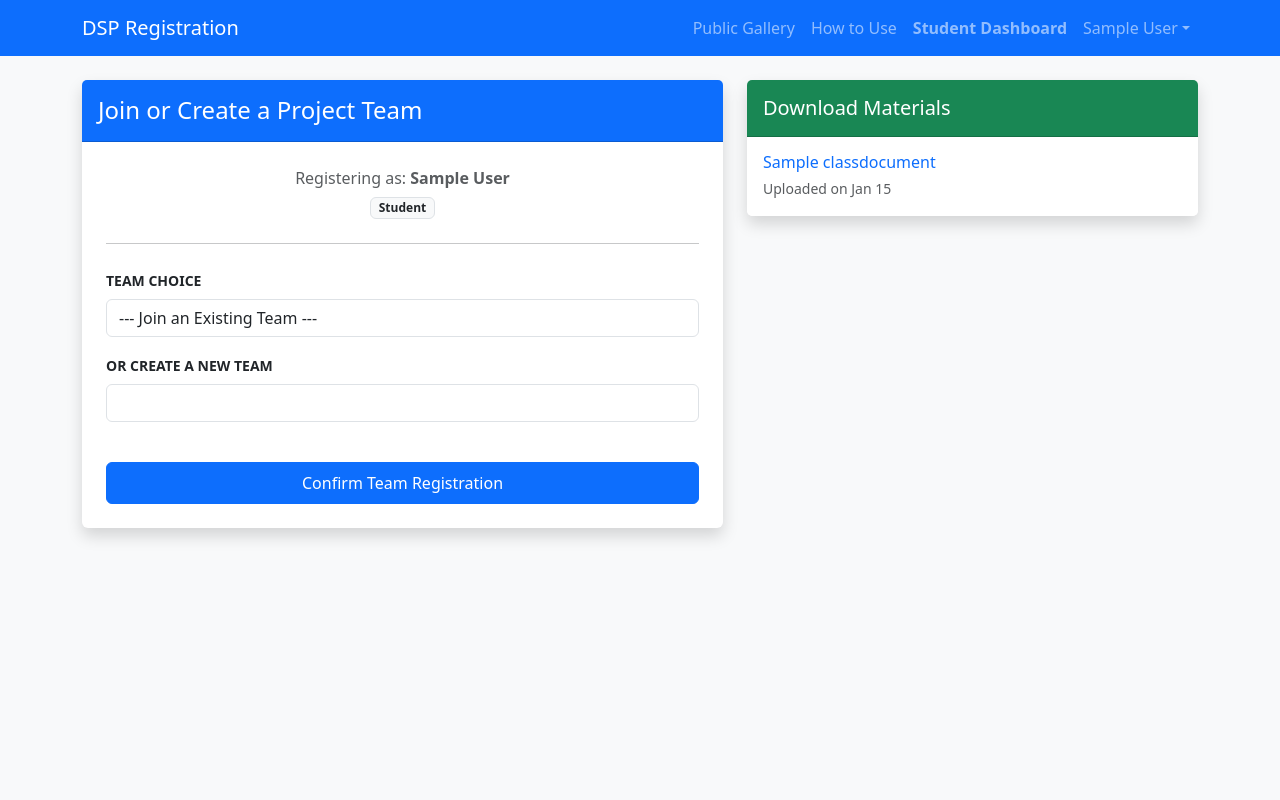
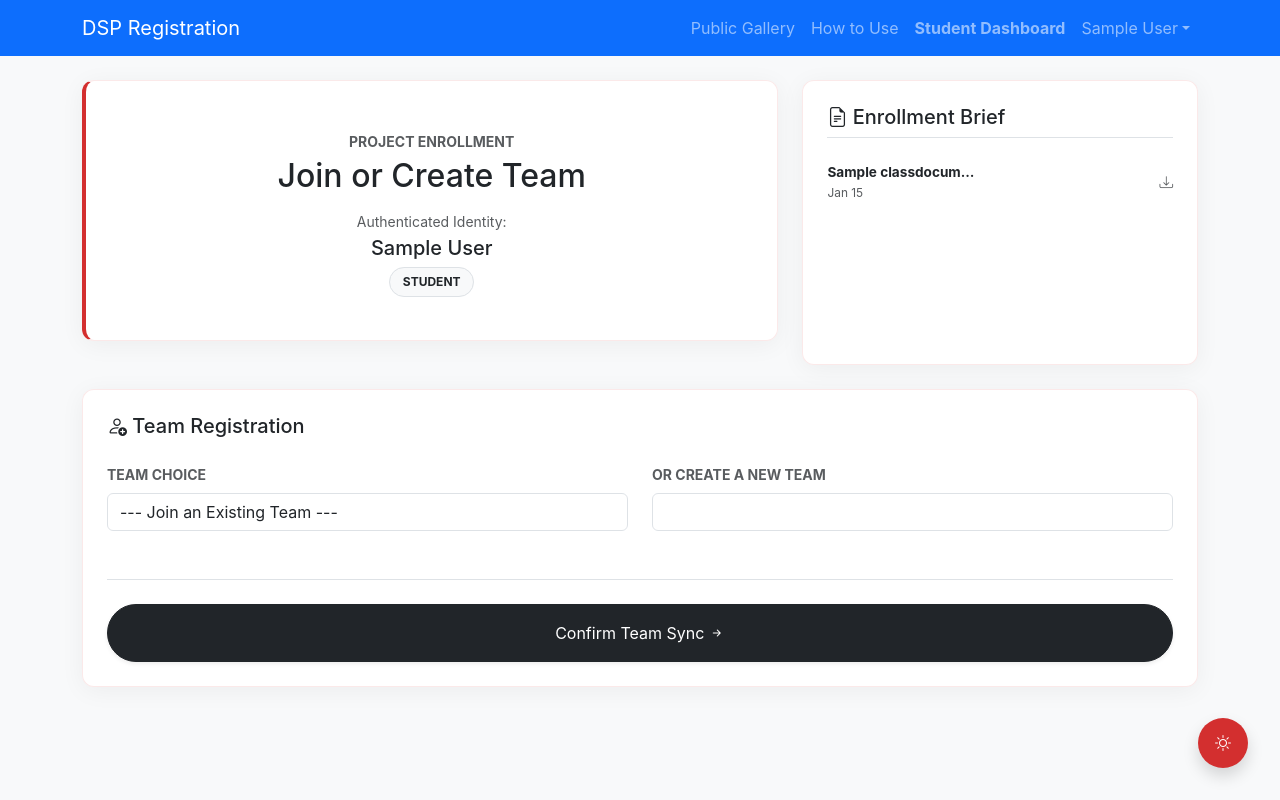
Before and after one commit to sub2pewds12/DSP-Class-Web, a Django app: template teams/templates/teams/register.html in a window 1280 px wide. Run offline with Django 5.2, Linux system fonts and the light colour scheme; the template is opened without the code that fills it: values that come from a table or form of the project are taken from there, others are empty; a user stored in the database is signed in; tables that the repository leaves empty hold one stand-in row (values such as "Sample post").

Commit message:
feat: modernize registration portal with red-white bento layout

```diff
--- a/teams/templates/teams/register.html
+++ b/teams/templates/teams/register.html
@@ -1,57 +1,100 @@
 {% extends 'teams/base.html' %}
+{% load static %}
+
+{% block extra_head %}
+<!-- Native Red/White Design System -->
+<link rel="stylesheet" href="{% static 'teams/css/student_hub.css' %}">
+<link rel="stylesheet" href="https://cdn.jsdelivr.net/npm/bootstrap-icons@1.11.1/font/bootstrap-icons.css">
+{% endblock %}
+
 {% block content %}
-<div class="row">
-    <!-- Team Registration Form -->
-    <div class="col-lg-7 mb-4">
-        <div class="card shadow border-0">
-            <div class="card-header bg-primary text-white py-3">
-                <h4 class="mb-0">Join or Create a Project Team</h4>
+<div class="student-hub-grid">
+
+    <!-- Area: Welcome/Status (Bento Lg) -->
+    <div class="bento-card area-welcome">
+        <div class="text-center py-4">
+            <span class="text-muted small text-uppercase fw-bold ls-1">Project Enrollment</span>
+            <h1 class="h2 text-dark mt-1">Join or Create Team</h1>
+            <div class="mt-3">
+                <p class="mb-1 text-muted small">Authenticated Identity:</p>
+                <h5 class="text-primary-red">{{ user.get_full_name }}</h5>
+                <span class="status-badge bg-light text-dark border">{{ user.get_role_display }}</span>
             </div>
-            <div class="card-body p-4">
-                <div class="mb-4 text-center">
-                    <p class="mb-1 text-muted">Registering as: <strong>{{ user.get_full_name }}</strong></p>
-                    <span class="badge bg-light text-dark border">{{ user.get_role_display }}</span>
         </div>
-                <hr class="mb-4">
+    </div>
+
+    <!-- Area: Task/Enrollment Form (Bento Wide) -->
+    <div class="bento-card area-assignments">
+        <h5 class="mb-4"><i class="bi bi-person-add text-primary-red"></i> Team Registration</h5>
         <form method="post">
             {% csrf_token %}
+            <div class="row g-4">
                 {% for field in form %}
-                        <div class="mb-3">
-                            <label class="form-label fw-bold small text-uppercase">{{ field.label }}</label>
+                    <div class="col-md-6">
+                        <label class="form-label small fw-bold text-uppercase text-muted">{{ field.label }}</label>
                         {{ field }}
                         {% if field.errors %}
                             <div class="text-danger small mt-1">{{ field.errors }}</div>
                         {% endif %}
                     </div>
                 {% endfor %}
-                    <button type="submit" class="btn btn-primary w-100 mt-4 py-2">Confirm Team Registration</button>
+            </div>
+            <div class="mt-5 border-top pt-4">
+                <button type="submit" class="btn btn-dark w-100 py-3 rounded-pill shadow-sm">
+                    Confirm Team Sync <i class="bi bi-arrow-right-short"></i>
+                </button>
+            </div>
         </form>
+    </div>
+
+    <!-- Area: Materials Sidebar (Bento Sidebar) -->
+    <div class="bento-card area-materials">
+        <h5 class="mb-3 border-bottom pb-2"><i class="bi bi-file-earmark-text text-primary-red"></i> Enrollment Brief</h5>
+        <div class="list-group list-group-flush" style="font-size: 0.85rem;">
+            {% for doc in documents %}
+                <a href="{{ doc.file.url }}" target="_blank" class="list-group-item list-group-item-action border-0 px-0 d-flex justify-content-between align-items-center">
+                    <div>
+                        <div class="text-primary-red fw-bold text-truncate" style="max-width: 150px;">{{ doc.title }}</div>
+                        <small class="text-muted">{{ doc.uploaded_at|date:"M d" }}</small>
+                    </div>
+                    <i class="bi bi-download text-muted"></i>
+                </a>
+            {% empty %}
+                <p class="text-muted py-5 text-center small">No brief documents available.</p>
+            {% endfor %}
         </div>
     </div>
 </div>
 
-    <!-- Sidebar Materials -->
-    <div class="col-lg-5 mb-4">
-        <div class="card shadow border-0">
-            <div class="card-header bg-success text-white py-3">
-                <h5 class="mb-0">Download Materials</h5>
-            </div>
-            <div class="list-group list-group-flush">
-                {% for doc in documents %}
-                    <a href="{{ doc.file.url }}" target="_blank" class="list-group-item list-group-item-action py-3">
-                        <div class="d-flex w-100 justify-content-between">
-                            <h6 class="mb-1 text-primary">{{ doc.title }}</h6>
-                        </div>
-                        <small class="text-muted">Uploaded on {{ doc.uploaded_at|date:"M d" }}</small>
-                    </a>
-                {% empty %}
-                    <div class="py-5 text-center text-muted">
-                        <i class="bi bi-file-earmark-text display-4 d-block mb-3"></i>
-                        No materials available yet.
-                    </div>
-                {% endfor %}
-            </div>
-        </div>
-    </div>
-</div>
+<!-- Floating Theme Switcher -->
+<button class="theme-toggle-btn shadow" onclick="toggleTheme()" title="Toggle Visual Mode">
+    <i class="bi bi-brightness-high" id="theme-icon"></i>
+</button>
+
+<script>
+    function toggleTheme() {
+        const body = document.body;
+        const icon = document.getElementById('theme-icon');
+        const currentTheme = body.getAttribute('data-theme');
+
+        if (currentTheme === 'dark') {
+            body.removeAttribute('data-theme');
+            icon.className = 'bi bi-brightness-high';
+            localStorage.setItem('hub-theme', 'light');
+        } else {
+            body.setAttribute('data-theme', 'dark');
+            icon.className = 'bi bi-moon-stars';
+            localStorage.setItem('hub-theme', 'dark');
+        }
+    }
+
+    // Persist logic
+    window.onload = () => {
+        const savedTheme = localStorage.getItem('hub-theme');
+        if (savedTheme === 'dark') {
+            document.body.setAttribute('data-theme', 'dark');
+            document.getElementById('theme-icon').className = 'bi bi-moon-stars';
+        }
+    };
+</script>
 {% endblock %}
```
Lines whose indentation alone changed are shown as unchanged.
